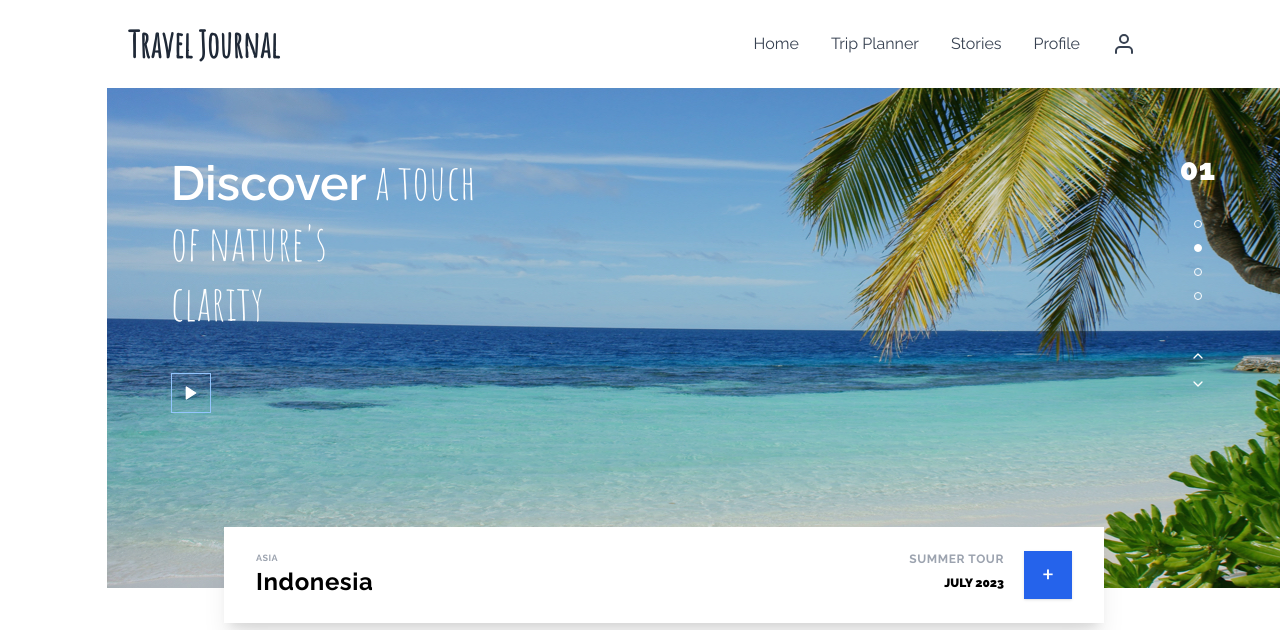
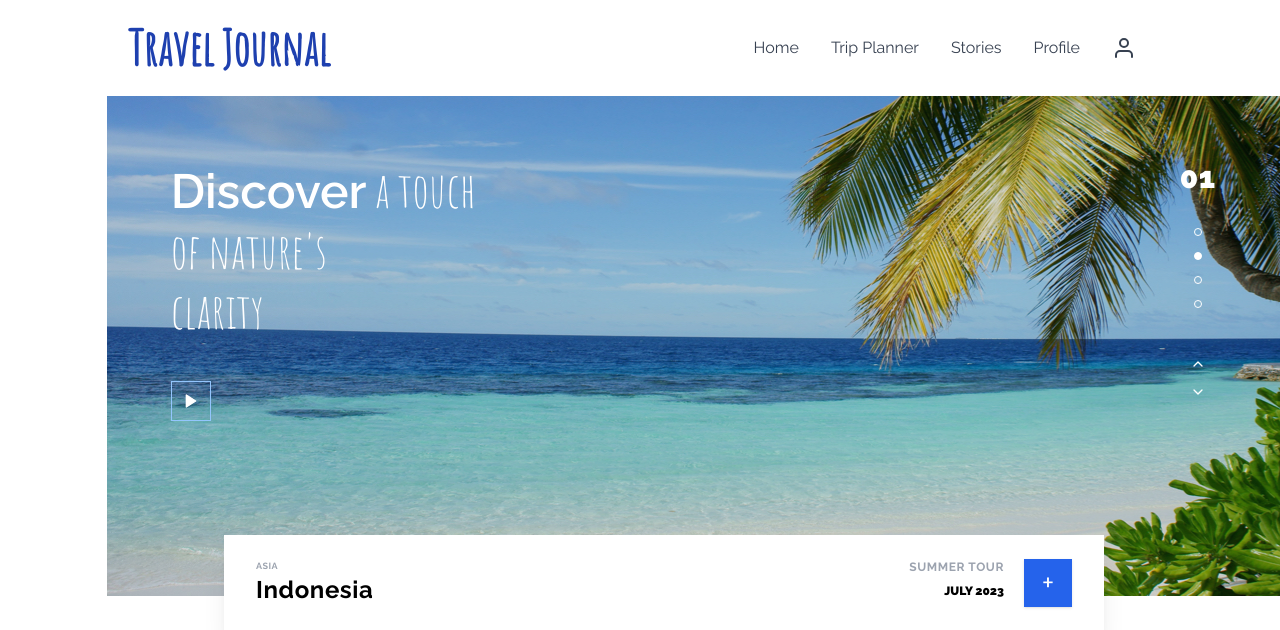
Before and after one commit to ckc2007/Travel-Journal, a Node server app: page / in a window 1280 px wide. Shown: the top 630 px of the page. Run offline with Node 20, Linux system fonts and the light colour scheme; data comes from the database, SQL or seed files in the repository; some libraries are stand-ins or nearby versions.

Commit message:
Changed title font, color, and size.

```diff
--- a/views/layouts/main.handlebars
+++ b/views/layouts/main.handlebars
@@ -21,7 +21,7 @@
     <header class="w-4/5 mx-auto py-6 flex justify-between items-center">
       <!-- Brand name -->
       <div>
-        <h1 class="text-4xl text-gray-800 font-bold">Travel Journal</h1>
+        <h1 class="text-5xl text-blue-800 font-bold">Travel Journal</h1>
       </div>
 
       <!--menu-->
```
